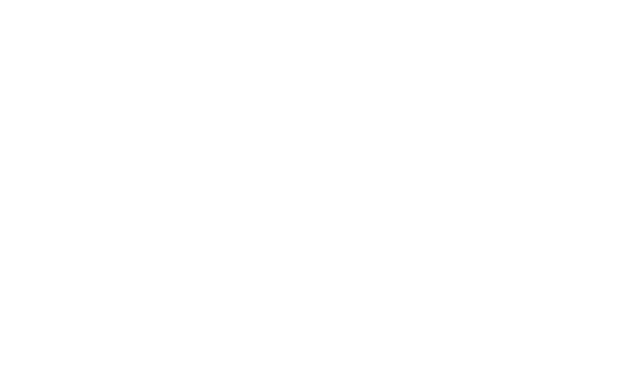
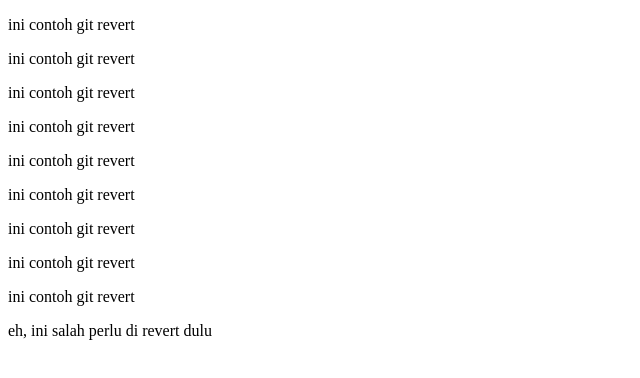
Before and after one commit to akbarlegacyid-rgb/website, a plain HTML site: page index.html in a window 1280 px wide. Shown: the whole page, without its empty margins (0-640 px from the left). Drawn offline with Linux system fonts and the light colour scheme.

Commit message:
commit kelima

```diff
--- a/index.html
+++ b/index.html
@@ -6,6 +6,16 @@
     <title>Document</title>
 </head>
 <body>
+    <p> ini contoh git revert </p>
+    <p> ini contoh git revert </p>
+    <p> ini contoh git revert </p>
+    <p> ini contoh git revert </p>
+    <p> ini contoh git revert </p>
+    <p> ini contoh git revert </p>
+    <p> ini contoh git revert </p>
+    <p> ini contoh git revert </p>
+    <p> ini contoh git revert </p>
 
+    eh, ini salah perlu di revert dulu
 </body>
 </html>
```
